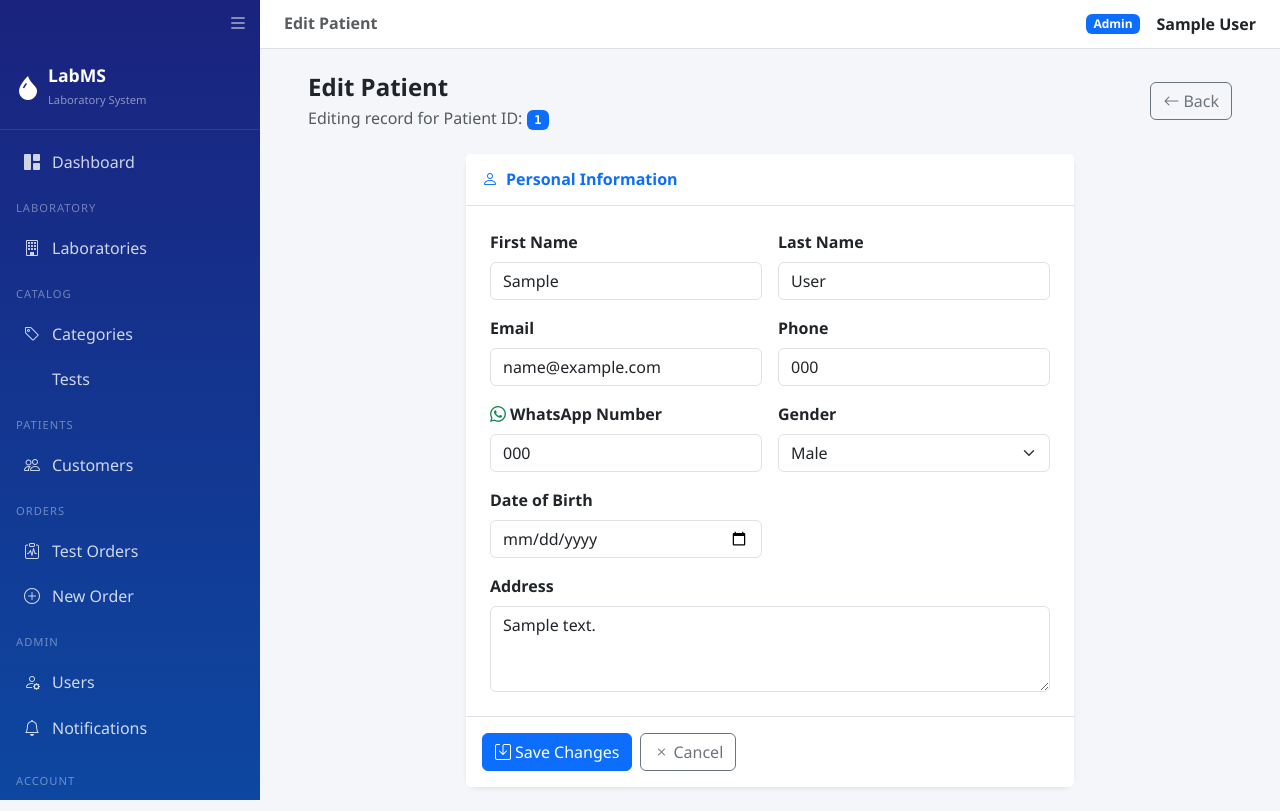
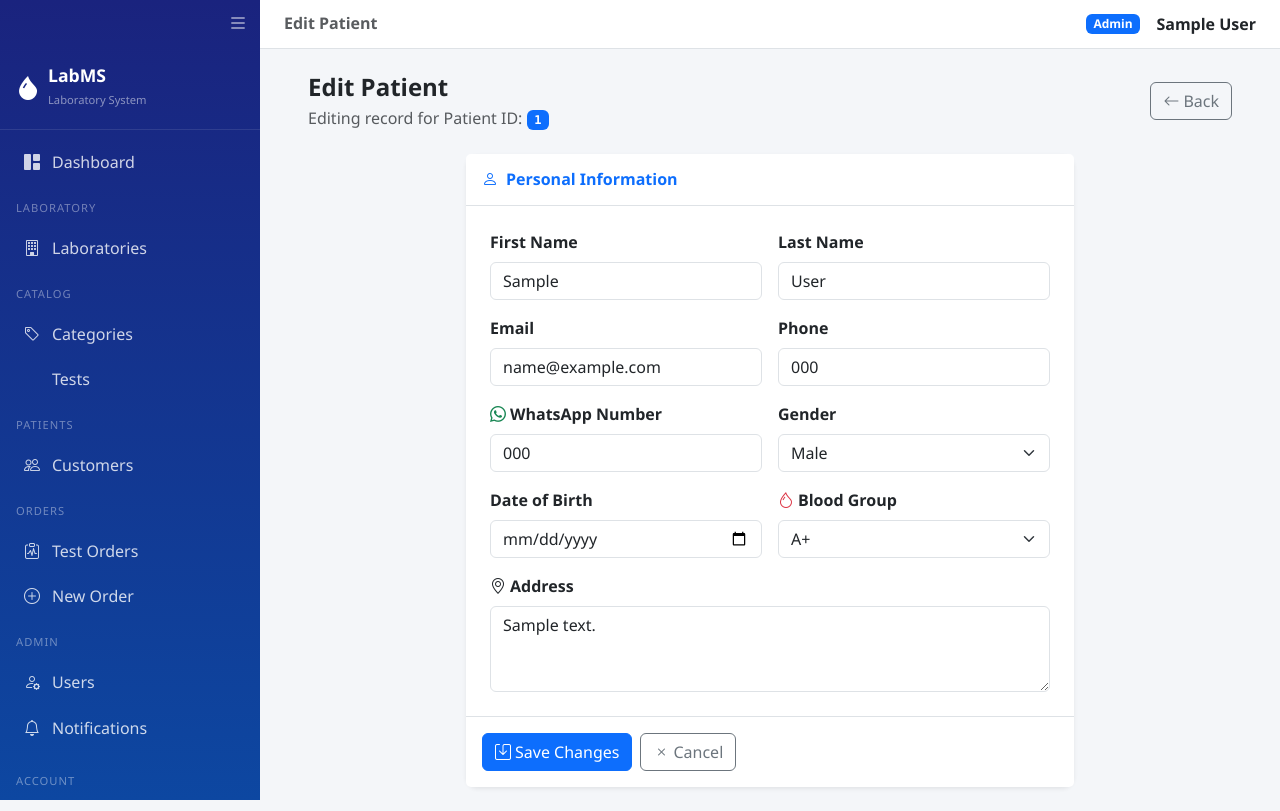
Before and after one commit to atif-developer/labms, a Django app: page /customers/1/edit/ in a window 1280 px wide. Run offline with Django 5.2, Linux system fonts and the light colour scheme; a user stored in the database is signed in; tables that the repository leaves empty hold one stand-in row (values such as "Sample post").

Commit message:
Add address and blood_group to customer edit form

```diff
--- a/templates/tests_mgmt/customer_edit.html
+++ b/templates/tests_mgmt/customer_edit.html
@@ -107,11 +107,34 @@
                   class="form-control">
               </div>
 
+              <div class="col-md-6">
+                <label class="form-label fw-semibold">
+                  <i class="bi bi-droplet me-1 text-danger"></i>Blood Group
+                </label>
+                <select name="blood_group"
+                  class="form-select {% if form.blood_group.errors %}is-invalid{% endif %}">
+                  {% for value, label in form.blood_group.field.choices %}
+                  <option value="{{ value }}"
+                    {% if form.blood_group.value == value %}selected{% endif %}>
+                    {{ label }}
+                  </option>
+                  {% endfor %}
+                </select>
+                {% if form.blood_group.errors %}
+                <div class="invalid-feedback">{{ form.blood_group.errors.0 }}</div>
+                {% endif %}
+              </div>
+
               <div class="col-12">
-                <label class="form-label fw-semibold">Address</label>
+                <label class="form-label fw-semibold">
+                  <i class="bi bi-geo-alt me-1"></i>Address
+                </label>
                 <textarea name="address" rows="3"
-                  class="form-control"
+                  class="form-control {% if form.address.errors %}is-invalid{% endif %}"
                   placeholder="Enter patient address...">{{ form.address.value|default:customer.user.address }}</textarea>
+                {% if form.address.errors %}
+                <div class="invalid-feedback">{{ form.address.errors.0 }}</div>
+                {% endif %}
               </div>
 
             </div>
--- a/tests_mgmt/forms.py
+++ b/tests_mgmt/forms.py
@@ -74,6 +74,16 @@ class CustomerForm(forms.ModelForm):
         required=False,
         widget=forms.Textarea(attrs={'rows': 3})
     )
+    blood_group = forms.ChoiceField(
+        choices=[
+            ('', '-- Select Blood Group --'),
+            ('A+', 'A+'), ('A-', 'A-'),
+            ('B+', 'B+'), ('B-', 'B-'),
+            ('AB+', 'AB+'), ('AB-', 'AB-'),
+            ('O+', 'O+'), ('O-', 'O-'),
+        ],
+        required=False
+    )
 
     class Meta:
         model = Customer
@@ -92,6 +102,7 @@ class CustomerForm(forms.ModelForm):
             self.fields['gender'].initial = user.gender
             self.fields['date_of_birth'].initial = user.date_of_birth
             self.fields['address'].initial = user.address
+            self.fields['blood_group'].initial = self.instance.blood_group
 
     def save(self, commit=True):
         customer = super().save(commit=False)
@@ -107,6 +118,8 @@ class CustomerForm(forms.ModelForm):
             user.address = self.cleaned_data.get('address', '')
             if commit:
                 user.save()
+            customer.blood_group = self.cleaned_data.get('blood_group', '')
+            if commit:
                 customer.save()
         return customer
 
```
